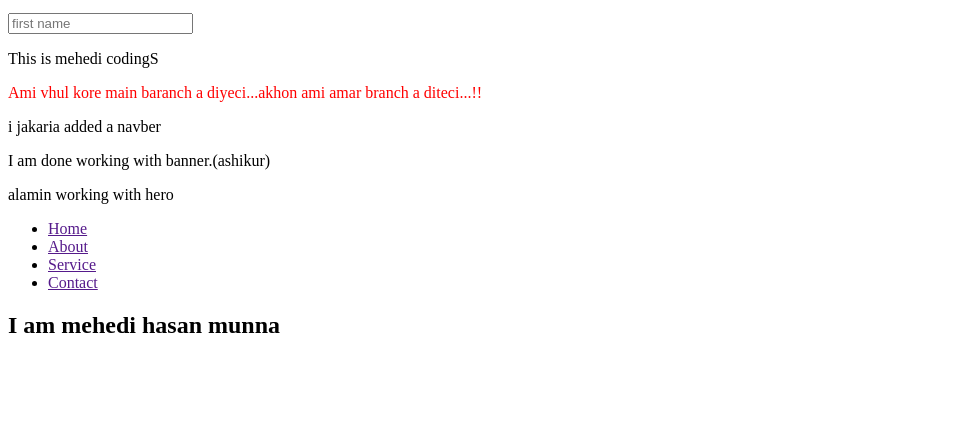
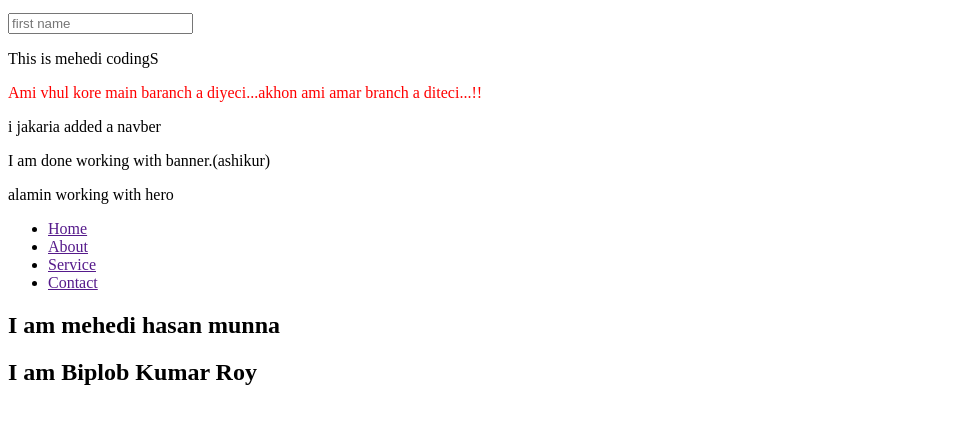
Before and after one commit to Ashikur-ai/Diploma113, a plain HTML site: page index.html in a window 1280 px wide. Shown: the part 236-660 px from the top of the page, without its empty margins (0-974 px from the left). Drawn offline with Linux system fonts and the light colour scheme.

Commit message:
added biplob name

```diff
--- a/index.html
+++ b/index.html
@@ -31,5 +31,6 @@
     </ul>
     </nav>
     <h2>I am mehedi hasan munna</h2>
+    <h2>I am Biplob Kumar Roy</h2>
 </body>
 </html>
```
